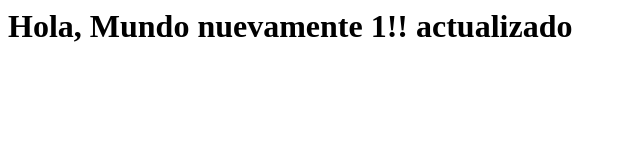
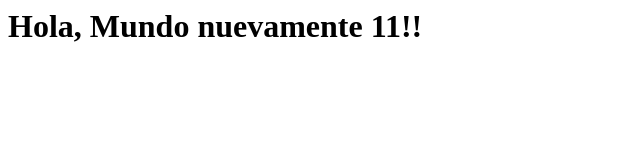
Before and after one commit to lmunoz-MIT/repository_pages, a website: page index.html in a window 1280 px wide. Shown: the whole page, without its empty margins (0-640 px from the left). Drawn offline with Linux system fonts and the light colour scheme.

Commit message:
nuevo cambio

```diff
--- a/index.html
+++ b/index.html
@@ -5,6 +5,6 @@
     <title>Document</title>
 </head>
 <body>
-    <h1>Hola, Mundo nuevamente 1!! actualizado</h1>
+    <h1>Hola, Mundo nuevamente 11!!</h1>
 </body>
 </html>
```
Also changed, not shown: package.json (added, +21 -0 lines), 1 other file.
